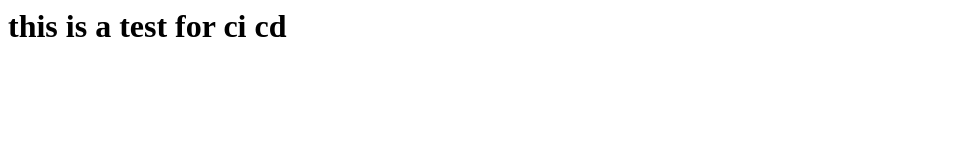
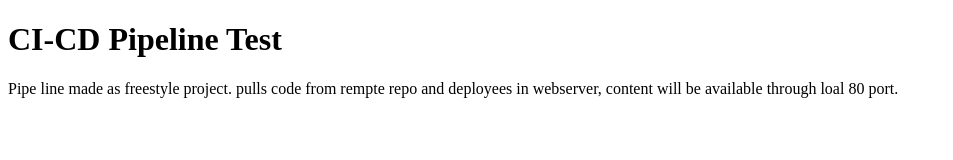
Before and after one commit to premjithbenny/ci-cd, a plain HTML site: page index.html in a window 1280 px wide. Shown: the whole page, without its empty margins (0-953 px from the left). Drawn offline with Linux system fonts and the light colour scheme.

Commit message:
Update index.html

```diff
--- a/index.html
+++ b/index.html
@@ -1 +1,10 @@
-<h1>this is a test for ci cd </h1>
+<!DOCTYPE html>
+<html>
+<body>
+
+<h1>CI-CD Pipeline Test</h1>
+<p>Pipe line made as freestyle project. pulls code from rempte repo
+  and deployees in webserver, content will be available through loal 80 port.</p>
+
+</body>
+</html>
```
